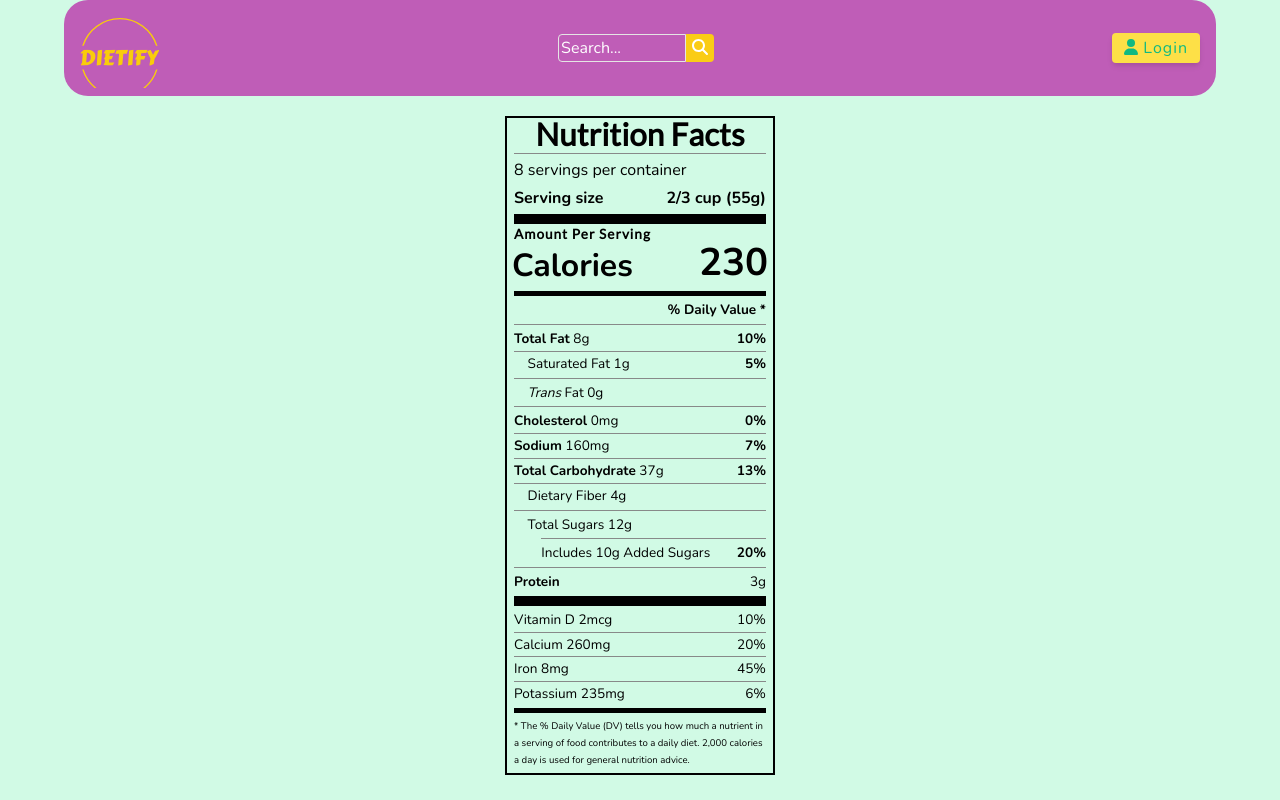
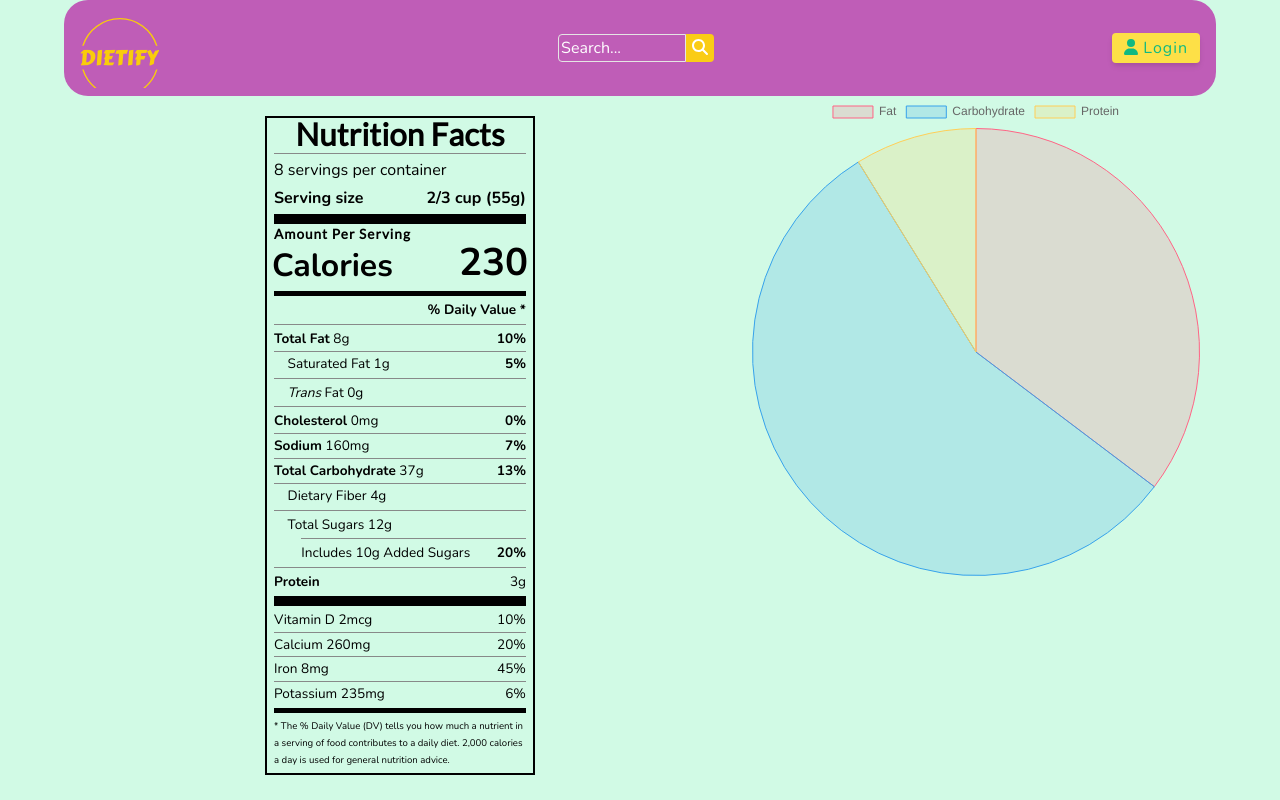
Before and after one commit to Ajota88/dietify, a React (Vite) app: page /food/1 in a window 1280 px wide. Shown: the top 800 px of the page. Built offline with nearby package versions, Linux system fonts and the light colour scheme.

Commit message:
feat: Add calories chart component

```diff
--- /dev/null
+++ b/src/components/Chart/Chart.jsx
@@ -0,0 +1,35 @@
+import { Chart as ChartJS, ArcElement, Tooltip, Legend } from "chart.js";
+import { Pie } from "react-chartjs-2";
+import "./Chart.scss";
+
+const Chart = () => {
+  ChartJS.register(ArcElement, Tooltip, Legend);
+
+  const data = {
+    labels: ["Fat", "Carbohydrate", "Protein"],
+    datasets: [
+      {
+        label: "# of Votes",
+        data: [12, 19, 3],
+        backgroundColor: [
+          "rgba(255, 99, 132, 0.2)",
+          "rgba(54, 162, 235, 0.2)",
+          "rgba(255, 206, 86, 0.2)",
+        ],
+        borderColor: [
+          "rgba(255, 99, 132, 1)",
+          "rgba(54, 162, 235, 1)",
+          "rgba(255, 206, 86, 1)",
+        ],
+        borderWidth: 1,
+      },
+    ],
+  };
+
+  return (
+    <div className="chart">
+      <Pie data={data} />
+    </div>
+  );
+};
+export default Chart;
--- /dev/null
+++ b/src/components/Chart/Chart.scss
@@ -0,0 +1,4 @@
+.chart {
+  width: 30rem;
+  height: 30rem;
+}
--- a/src/components/index.js
+++ b/src/components/index.js
@@ -9,6 +9,7 @@ import NavButtons from "./NavButtons/NavButtons";
 import FeatureCard from "./FeatureCard/FeatureCard";
 import TestimonialCard from "./TestimonialCard/TestimonialCard";
 import NutririonCard from "./NutritionCard/NutririonCard";
+import Chart from "./Chart/Chart";
 
 export {
   Contact,
@@ -22,4 +23,5 @@ export {
   FeatureCard,
   TestimonialCard,
   NutririonCard,
+  Chart,
 };
--- a/src/pages/FoodDetails/FoodDetails.jsx
+++ b/src/pages/FoodDetails/FoodDetails.jsx
@@ -1,10 +1,13 @@
-import { NutririonCard } from "../../components";
+import { NutririonCard, Chart } from "../../components";
 import "./FoodDetails.scss";
 
 const FoodDetails = () => {
   return (
-    <div>
-      <NutririonCard />
+    <div className="food-detail">
+      <div className="nutrition-info">
+        <NutririonCard />
+        <Chart />
+      </div>
     </div>
   );
 };
--- a/src/pages/FoodDetails/FoodDetails.scss
+++ b/src/pages/FoodDetails/FoodDetails.scss
@@ -0,0 +1,9 @@
+@use "../../index.scss" as *;
+
+.food-detail {
+  @include lg-screen {
+    .nutrition-info {
+      display: flex;
+    }
+  }
+}
```
